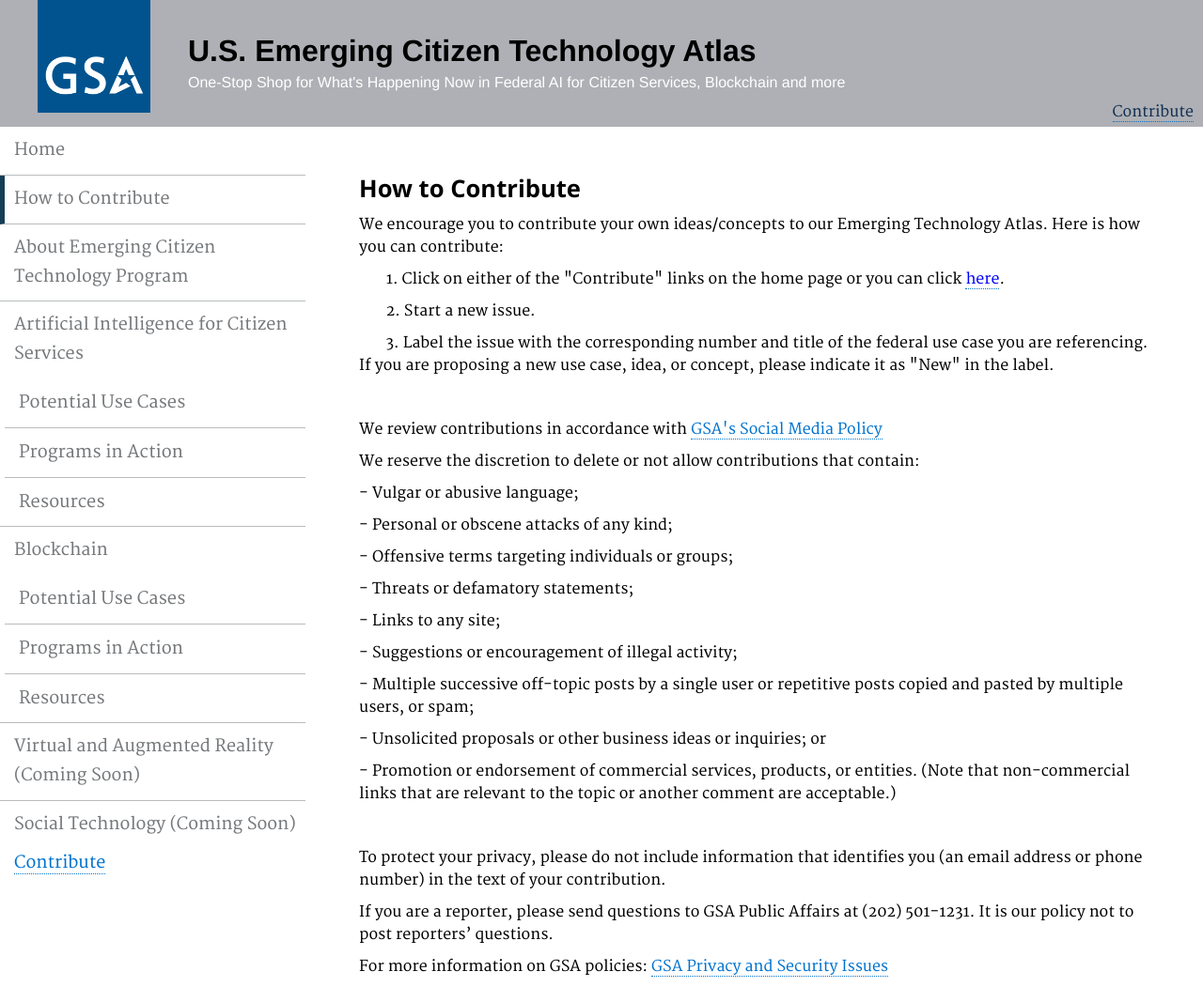
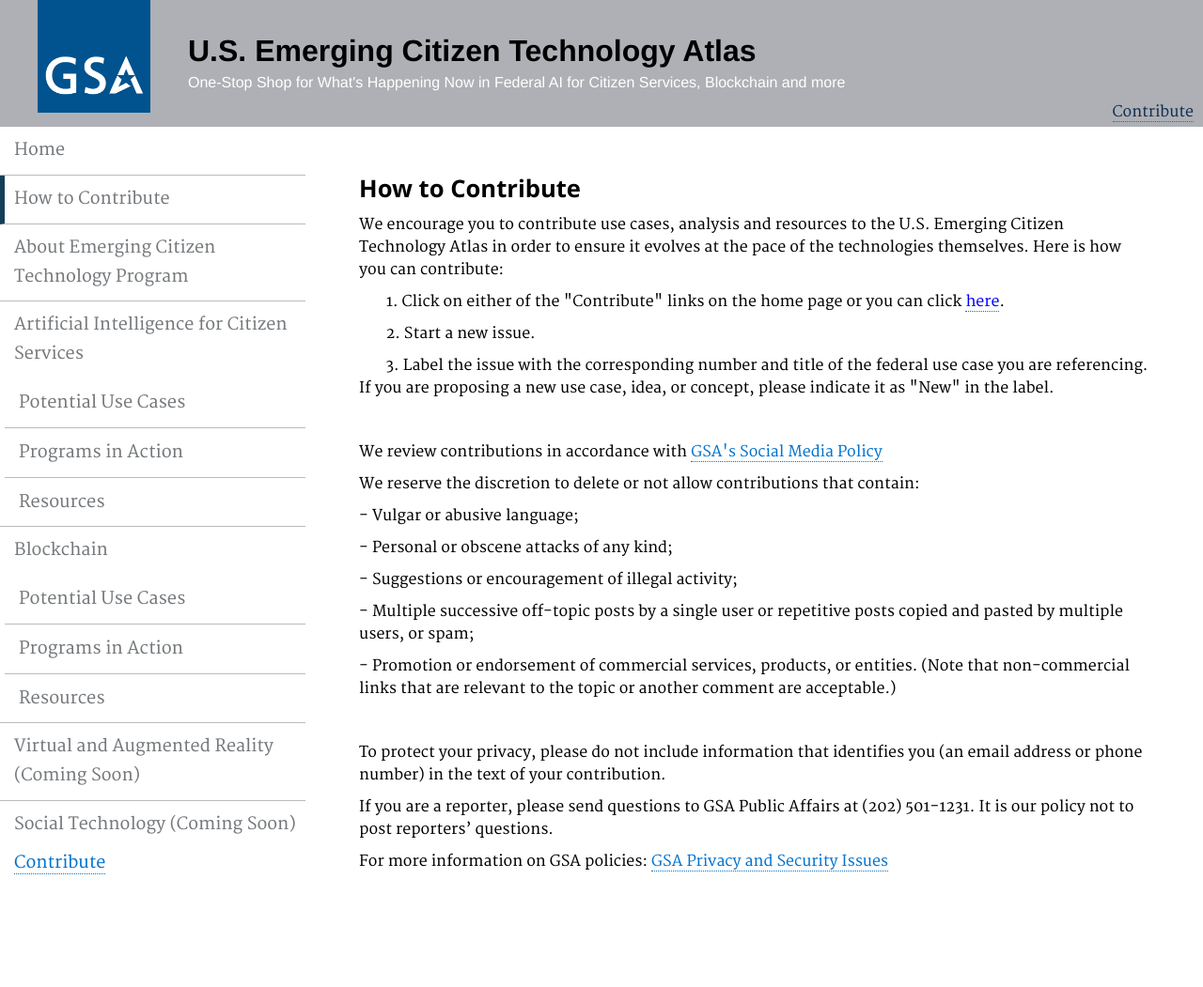
Before and after one commit to GSA/emerging-technology-atlas, a Jekyll site: the page built from pages/howto.md, in a window 1280 px wide. Shown: the whole page at 94% size. Built offline with Jekyll 4.4.1, drawn with Linux system fonts in a browser that asks for light colours; after the commit the page ends 945 px from its top, so only the background shows below that.

Commit message:
Update howto.md

```diff
--- a/pages/howto.md
+++ b/pages/howto.md
@@ -7,7 +7,7 @@ description: ""
 
 ### How to Contribute
 
-<p>We encourage you to contribute your own ideas/concepts to our Emerging Technology Atlas. Here is how you can contribute:</p>
+<p>We encourage you to contribute use cases, analysis and resources to the U.S. Emerging Citizen Technology Atlas in order to ensure it evolves at the pace of the technologies themselves. Here is how you can contribute:</p>
 
 <p>&nbsp;&nbsp;&nbsp;&nbsp;&nbsp;&nbsp; 1. Click on either of the "Contribute" links on the home page or you can click <a href="https://github.com/{{ site.org_name }}/{{ site.repo_name }}/issues/" style="color: blue;" class="button">here</a>.</p>
 <p>&nbsp;&nbsp;&nbsp;&nbsp;&nbsp;&nbsp; 2. Start a new issue.</p>
@@ -25,12 +25,8 @@ description: ""
 
 <p>- Vulgar or abusive language;</p>
 <p>- Personal or obscene attacks of any kind;</p>
-<p>- Offensive terms targeting individuals or groups;</p>
-<p>- Threats or defamatory statements;</p>
-<p>- Links to any site;</p>
 <p>- Suggestions or encouragement of illegal activity;</p>
 <p>- Multiple successive off-topic posts by a single user or repetitive posts copied and pasted by multiple users, or spam;</p>
-<p>- Unsolicited proposals or other business ideas or inquiries; or</p>
 <p>- Promotion or endorsement of commercial services, products, or entities. (Note that non-commercial links that are relevant to the topic or another comment are acceptable.)</p>
 
 <p> <br> </p>
```
